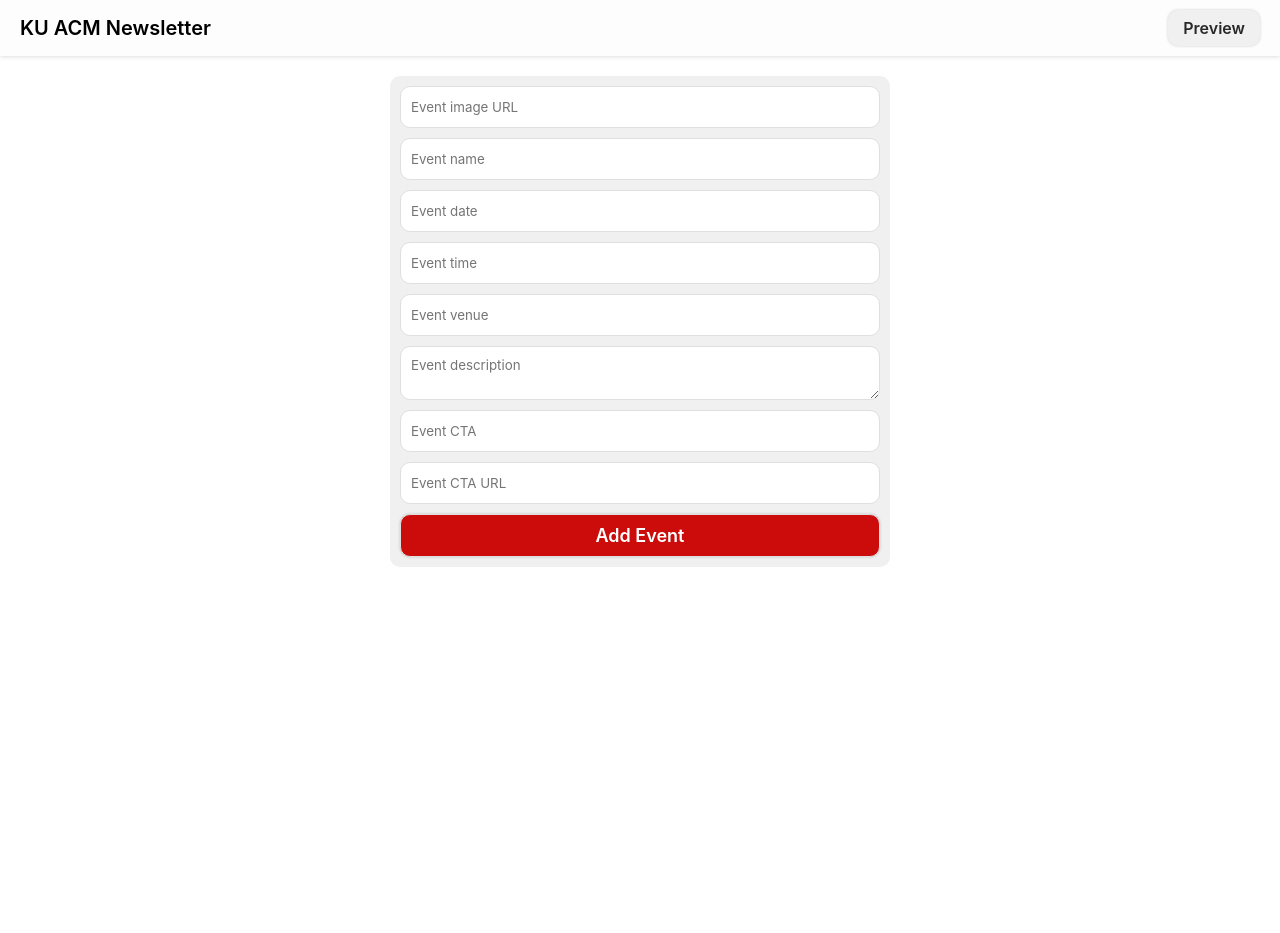
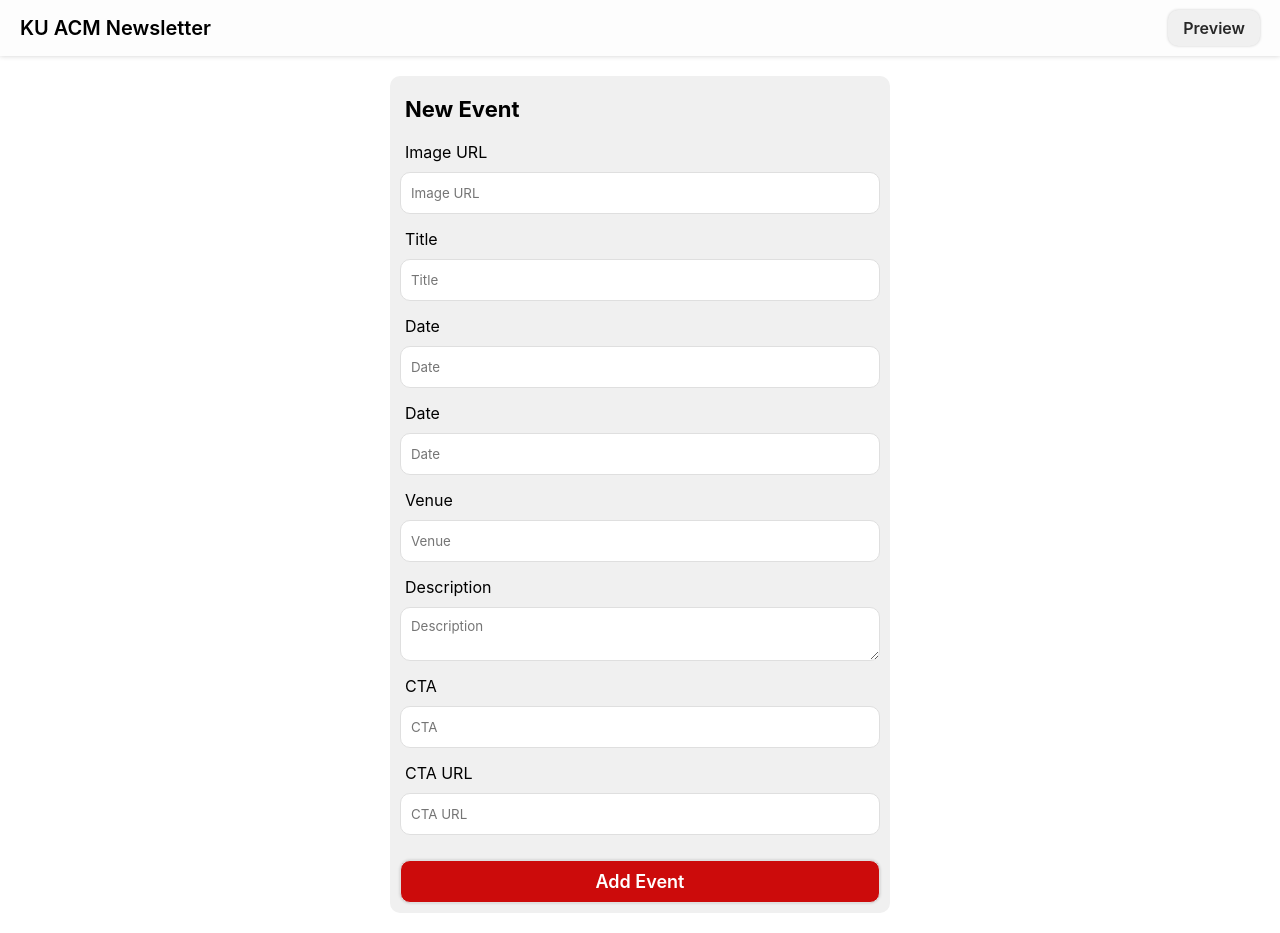
Before and after one commit to KU-ACM/acm-newsletter, a React (Create React App) app: page / in a window 1280 px wide. Both pictures are taken after a click on the element "Edit". Before the commit the page ends 800 px from the top, so only its background shows below. Built offline with nearby package versions, Linux system fonts and the light colour scheme.

Commit message:
added labels to input fields

```diff
--- a/src/components/editor/Editor.tsx
+++ b/src/components/editor/Editor.tsx
@@ -71,6 +71,7 @@ const EventForm = (props: EventFormProps): JSX.Element => {
 
   return (
     <div className="acm-editor-event-form-container">
+      <div className="acm-editor-event-form-title">New Event</div>
       <form
         className="acm-editor-event-form"
         onSubmit={(e) => {
@@ -78,52 +79,60 @@ const EventForm = (props: EventFormProps): JSX.Element => {
           handleSave();
         }}
       >
+        <div className="acm-editor-event-form-label">Image URL</div>
         <input
           required
           type="text"
-          placeholder="Event image URL"
+          placeholder="Image URL"
           onChange={(e) => setEventImgSrc(e.target.value)}
         />
+        <div className="acm-editor-event-form-label">Title</div>
         <input
           required
           type="text"
-          placeholder="Event name"
+          placeholder="Title"
           onChange={(e) => setEventTitle(e.target.value)}
         />
+        <div className="acm-editor-event-form-label">Date</div>
         <input
           required
           type="text"
-          placeholder="Event date"
+          placeholder="Date"
           onChange={(e) => setEventDate(e.target.value)}
         />
+        <div className="acm-editor-event-form-label">Date</div>
         <input
           required
           type="text"
-          placeholder="Event time"
+          placeholder="Date"
           onChange={(e) => setEventTime(e.target.value)}
         />
+        <div className="acm-editor-event-form-label">Venue</div>
         <input
           required
           type="text"
-          placeholder="Event venue"
+          placeholder="Venue"
           onChange={(e) => setEventVenue(e.target.value)}
         />
+        <div className="acm-editor-event-form-label">Description</div>
         <textarea
           required
-          placeholder="Event description"
+          placeholder="Description"
           onChange={(e) => setEventDescription(e.target.value)}
         />
+        <div className="acm-editor-event-form-label">CTA</div>
         <input
           type="text"
-          placeholder="Event CTA"
+          placeholder="CTA"
           onChange={(e) => setEventCTA(e.target.value)}
         />
+        <div className="acm-editor-event-form-label">CTA URL</div>
         <input
           type="text"
-          placeholder="Event CTA URL"
+          placeholder="CTA URL"
           onChange={(e) => setEventCTAURL(e.target.value)}
         />
-        <input type="submit" className="acm-button" value="Add Event" />
+        <input type="submit" className="acm-button" value="Add Event" style={{marginBottom: 0}}/>
       </form>
     </div>
   );
--- a/src/components/editor/editor.css
+++ b/src/components/editor/editor.css
@@ -55,8 +55,13 @@
   flex-direction: column;
 }
 
+.acm-editor-event-form-container .acm-editor-event-form-title {
+  font-size: 22px;
+  font-weight: bold;
+  margin: 10px 5px;
+}
+
 .acm-editor-event-form-container .acm-editor-event-form {
-  gap: 10px;
   display: flex;
   flex-direction: column;
 }
@@ -68,4 +73,11 @@
   padding: 10px;
   min-height: 20px;
   resize: vertical;
+  margin-top: 10px;
+  margin-bottom: 15px;
 }
+
+.acm-editor-event-form .acm-editor-event-form-label {
+  font-size: 16px;
+  margin-left: 5px;
+}
```
